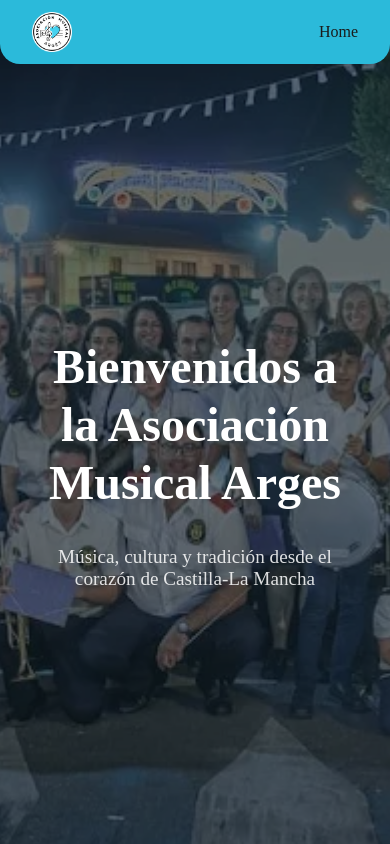
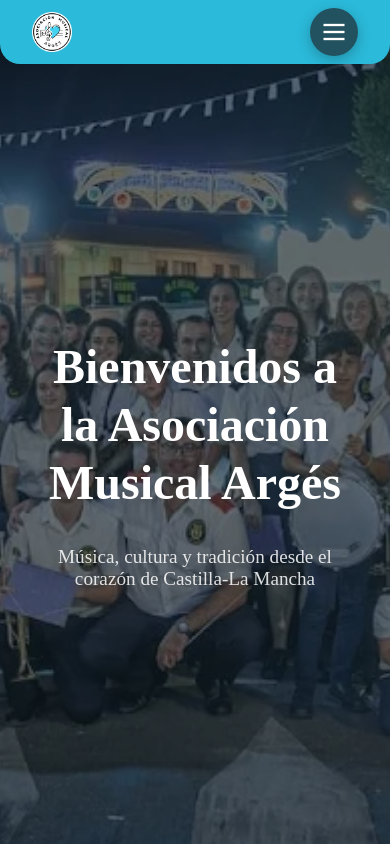
Before and after one commit to JavierPs287/amusicalarges-fe, an Angular app: page /home in a window 390 px wide. Shown: the top 844 px of the page. Built offline with nearby package versions, Linux system fonts and the light colour scheme.

Commit message:
Cambio navbar movil

```diff
--- a/package.json
+++ b/package.json
@@ -12,6 +12,7 @@
   "private": true,
   "packageManager": "npm@10.9.2",
   "dependencies": {
+    "@angular/cdk": "^21.2.14",
     "@angular/common": "^21.2.0",
     "@angular/compiler": "^21.2.0",
     "@angular/core": "^21.2.0",
--- a/src/app/component/home/home.html
+++ b/src/app/component/home/home.html
@@ -2,15 +2,15 @@
   <!-- Hero -->
   <!-- TODO:Cambiar foto del fondo -->
   <section class="hero">
-    <img src="fondo-hero.png" alt="Asociación Musical Arges" class="hero-img">
-    <h1>Bienvenidos a la Asociación Musical Arges</h1>
+    <img src="fondo-hero.png" alt="Asociación Musical Argés" class="hero-img">
+    <h1>Bienvenidos a la Asociación Musical Argés</h1>
     <p>Música, cultura y tradición desde el corazón de Castilla-La Mancha</p>
   </section>
 
   <!-- Secciones -->
   <section class="seccion" id="historia">
     <h2>Nuestra Historia</h2>
-    <p>Fundada con el objetivo de promover la cultura musical en nuestra región, la Asociación Musical Arges lleva años acercando la música a todos los públicos.</p>
+    <p>Fundada con el objetivo de promover la cultura musical en nuestra región, la Asociación Musical Argés lleva años acercando la música a todos los públicos.</p>
   </section>
 
   <section class="seccion alt" id="actualidad">
--- a/src/app/component/navbar/navbar.css
+++ b/src/app/component/navbar/navbar.css
@@ -1,20 +1,40 @@
 nav {
+
   display: flex;
   justify-content: space-between;
   align-items: center;
+
   padding: 0 2rem;
+
   height: 64px;
+
   background-color: var(--nav-bg);
 
+
   position: fixed;
+
   top: 0;
   left: 0;
   right: 0;
+
+
   z-index: 100;
+
 
   border-radius: 0 0 20px 20px;
 
-  transition: transform 0.3s ease, background-color 0.3s ease;
+
+  transition:
+    transform .3s ease,
+    background-color .3s ease,
+    border-radius .2s ease;
+}
+
+
+nav.menu-open {
+
+  border-radius: 0;
+
 }
 
 nav.hidden {
@@ -56,3 +76,146 @@
     display: block;
   }
 }
+
+.hamburger {
+
+  width: 48px;
+  height: 48px;
+
+
+  border: none;
+  border-radius: 50%;
+
+
+  background: var(--mobile-threebars);
+
+  color: white;
+
+
+  display: flex;
+
+  align-items: center;
+
+  justify-content: center;
+
+
+  cursor: pointer;
+
+
+  box-shadow:
+    0 4px 14px rgba(0,0,0,.25);
+
+
+  transition:
+    transform .2s ease,
+    box-shadow .2s ease;
+}
+
+
+.hamburger:hover {
+
+  transform: scale(1.08);
+
+}
+
+
+.hamburger:active {
+
+  transform: scale(.95);
+
+}
+
+.mobile-menu {
+
+  position: fixed;
+
+
+  top: 64px;
+
+  left: 0;
+
+  right: 0;
+
+
+  background-color: var(--nav-bg);
+
+
+  display: flex;
+
+  flex-direction: column;
+
+
+  z-index: 99;
+
+
+  overflow: hidden;
+
+
+  border-radius:
+    0 0 20px 20px;
+
+
+  box-shadow:
+    0 10px 20px rgba(0,0,0,.12);
+
+
+  animation:
+    slideDown .2s ease;
+
+}
+
+.mobile-menu a {
+
+  padding: 1rem 2rem;
+
+
+  text-decoration: none;
+
+  color: var(--text);
+
+
+  font-size: 1.05rem;
+
+
+  border-bottom:
+    1px solid rgba(128,128,128,.15);
+
+}
+
+
+.mobile-menu a:last-child {
+
+  border-bottom: none;
+
+}
+
+
+.mobile-menu a:hover {
+
+  background-color:
+    rgba(255,255,255,.05);
+
+}
+
+@keyframes slideDown {
+
+  from {
+
+    opacity: 0;
+
+    transform:
+      translateY(-10px);
+
+  }
+
+
+  to {
+
+    opacity: 1;
+
+    transform:
+      translateY(0);
+
+  }
+
+}
--- a/src/app/component/navbar/navbar.html
+++ b/src/app/component/navbar/navbar.html
@@ -1,8 +1,79 @@
-<nav [class.hidden]="!visible">
+<nav
+  [class.hidden]="!visible"
+  [class.menu-open]="menuOpen">
+
   <img src="logo.png" alt="Logo" class="logo light-logo">
   <img src="logo-oscuro.png" alt="Logo" class="logo dark-logo">
 
-  <ul class="links">
-    <li><a routerLink="/home">Home</a></li>
-  </ul>
+
+  @if (!isMobile) {
+
+    <ul class="links">
+      <li>
+        <a routerLink="/home">Home</a>
+      </li>
+    </ul>
+
+  } @else {
+
+    <button
+      class="hamburger"
+      (click)="toggleMenu()">
+
+      @if (!menuOpen) {
+
+        <!-- Icono hamburguesa -->
+        <svg
+          xmlns="http://www.w3.org/2000/svg"
+          width="28"
+          height="28"
+          viewBox="0 0 24 24"
+          fill="none"
+          stroke="currentColor"
+          stroke-width="2">
+
+          <line x1="3" y1="6" x2="21" y2="6"/>
+          <line x1="3" y1="12" x2="21" y2="12"/>
+          <line x1="3" y1="18" x2="21" y2="18"/>
+
+        </svg>
+
+      } @else {
+
+        <!-- Icono cerrar -->
+        <svg
+          xmlns="http://www.w3.org/2000/svg"
+          width="28"
+          height="28"
+          viewBox="0 0 24 24"
+          fill="none"
+          stroke="currentColor"
+          stroke-width="2">
+
+          <line x1="18" y1="6" x2="6" y2="18"/>
+          <line x1="6" y1="6" x2="18" y2="18"/>
+
+        </svg>
+
+      }
+
+    </button>
+
+  }
+
 </nav>
+
+
+@if (isMobile && menuOpen) {
+
+  <div class="mobile-menu">
+
+    <a
+      routerLink="/home"
+      (click)="menuOpen=false">
+      Home
+    </a>
+
+  </div>
+
+}
--- a/src/app/component/navbar/navbar.ts
+++ b/src/app/component/navbar/navbar.ts
@@ -1,5 +1,6 @@
 import { Component, HostListener } from '@angular/core';
 import { RouterModule } from '@angular/router';
+import { BreakpointObserver, Breakpoints } from '@angular/cdk/layout';
 
 @Component({
   selector: 'app-navbar',
@@ -9,18 +10,53 @@
   styleUrl: './navbar.css',
 })
 export class Navbar {
+
   visible = true;
   lastScroll = 0;
 
+  isMobile = false;
+  menuOpen = false;
+
+  constructor(private breakpointObserver: BreakpointObserver) {}
+
+  ngOnInit() {
+    this.breakpointObserver
+      .observe([
+        Breakpoints.Handset,
+        Breakpoints.TabletPortrait
+      ])
+      .subscribe(result => {
+        this.isMobile = result.matches;
+
+        if (!this.isMobile) {
+          this.menuOpen = false;
+        }
+      });
+  }
+
+  toggleMenu() {
+    this.menuOpen = !this.menuOpen;
+  }
+
   @HostListener('window:scroll')
   onScroll() {
+
     const current = window.scrollY;
 
+
     if (current > this.lastScroll && current > 60) {
-      this.visible = false; // bajando → ocultar
+
+      this.visible = false;
+
+      // cerrar menú al bajar
+      this.menuOpen = false;
+
     } else {
-      this.visible = true;  // subiendo → mostrar
+
+      this.visible = true;
+
     }
+
 
     this.lastScroll = current;
   }
--- a/src/styles.css
+++ b/src/styles.css
@@ -4,6 +4,8 @@
     --primary: #45d2f0;
     --alt-color: #e0f7fc;
     --nav-bg: #2bbada;
+    --mobile-threebars: #22525f;
+    --mobile-threebars-shade: #131f22;
     --footer-heading: #0f1e22;
     --section-heading: #0a8fa8;
 }
@@ -14,6 +16,8 @@
     --primary: #45d2f0;
     --alt-color: #1a2f35;
     --nav-bg: #1a7a8a;
+    --mobile-threebars: #18383f;
+    --mobile-threebars-shade: #0e1819;
     --footer-heading: #45d2f0;
     --section-heading: #45d2f0;
 }
```
Also changed, not shown: 1 other file (tests, documents, lock files or other folders).
